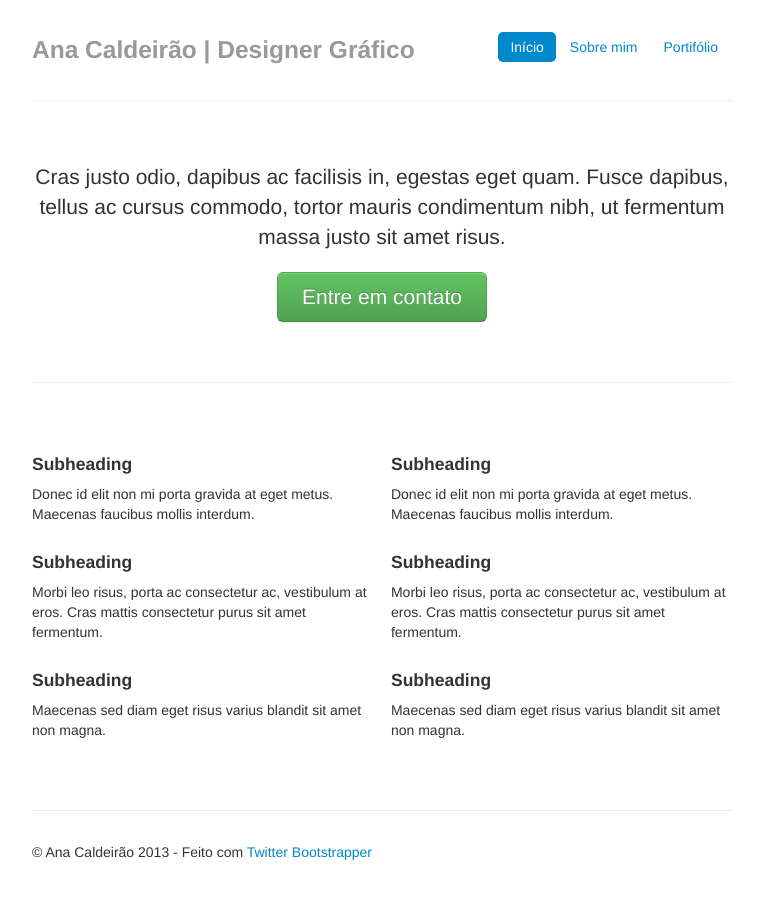
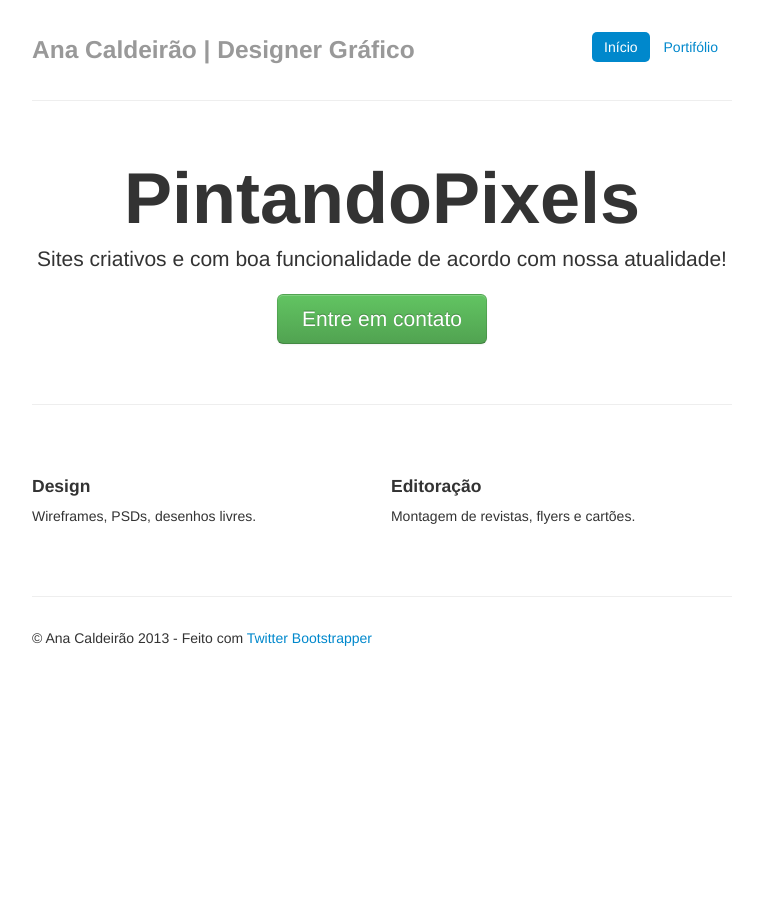
Before and after one commit to AnaCaldeirao/anacaldeirao.github.com, a plain HTML site: page index.html in a window 1280 px wide. Shown: the whole page, without its empty margins (258-1021 px from the left). After the commit the page ends 800 px from the top, so only its background shows below. Drawn offline with nearby package versions, Linux system fonts and the light colour scheme.

Commit message:
Atualização da Home.

```diff
--- a/index.html
+++ b/index.html
@@ -26,8 +26,7 @@
             <div class="masthead">
                 <ul class="nav nav-pills pull-right">
                     <li class="active"><a href="index.html">Início</a></li>
-                    <li><a href="sobremim.html">Sobre mim</a></li>
-                    <li><a href="http://pintandopixels.com">Portifólio</a></li>
+                    <li><a href="http://pintandopixels.com" target="_blank">Portifólio</a></li>
                 </ul>
                 <h3 class="muted">Ana Caldeirão | Designer Gráfico</h3>
             </div>
@@ -35,8 +34,8 @@
             <hr>
 
             <div class="jumbotron">
-                <h1></h1>
-                <p class="lead">Cras justo odio, dapibus ac facilisis in, egestas eget quam. Fusce dapibus, tellus ac cursus commodo, tortor mauris condimentum nibh, ut fermentum massa justo sit amet risus.</p>
+                <h1>PintandoPixels</h1>
+                <p class="lead">Sites criativos e com boa funcionalidade de acordo com nossa atualidade!</p>
                 <a class="btn btn-large btn-success" href="mailto:anapaula.caldeirao@gmail.com">Entre em contato</a>
             </div>
 
@@ -44,25 +43,13 @@
 
             <div class="row-fluid marketing">
                 <div class="span6">
-                    <h4>Subheading</h4>
-                    <p>Donec id elit non mi porta gravida at eget metus. Maecenas faucibus mollis interdum.</p>
-
-                    <h4>Subheading</h4>
-                    <p>Morbi leo risus, porta ac consectetur ac, vestibulum at eros. Cras mattis consectetur purus sit amet fermentum.</p>
-
-                    <h4>Subheading</h4>
-                    <p>Maecenas sed diam eget risus varius blandit sit amet non magna.</p>
+                    <h4>Design</h4>
+                    <p>Wireframes, PSDs, desenhos livres.</p>
                 </div>
 
                 <div class="span6">
-                    <h4>Subheading</h4>
-                    <p>Donec id elit non mi porta gravida at eget metus. Maecenas faucibus mollis interdum.</p>
-
-                    <h4>Subheading</h4>
-                    <p>Morbi leo risus, porta ac consectetur ac, vestibulum at eros. Cras mattis consectetur purus sit amet fermentum.</p>
-
-                    <h4>Subheading</h4>
-                    <p>Maecenas sed diam eget risus varius blandit sit amet non magna.</p>
+                    <h4>Editoração</h4>
+                    <p>Montagem de revistas, flyers e cartões.</p>
                 </div>
             </div>
 
```
